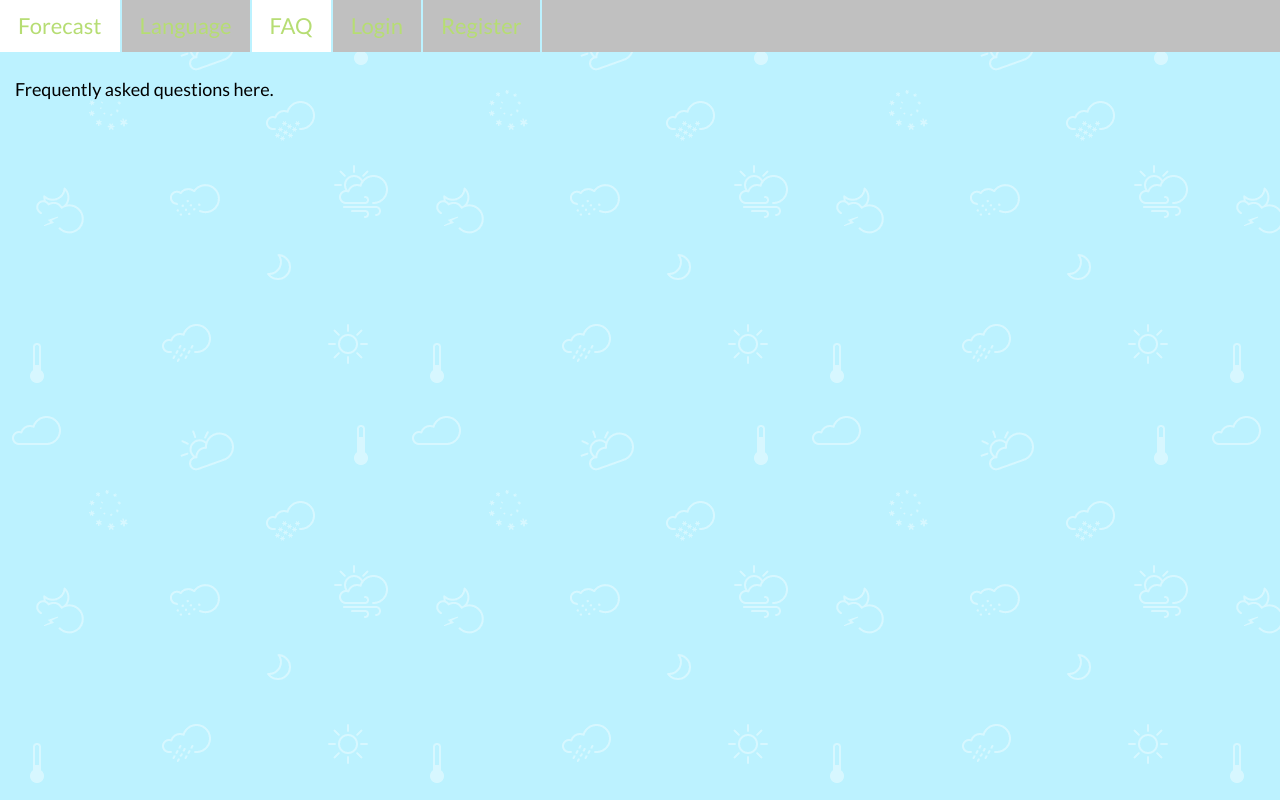
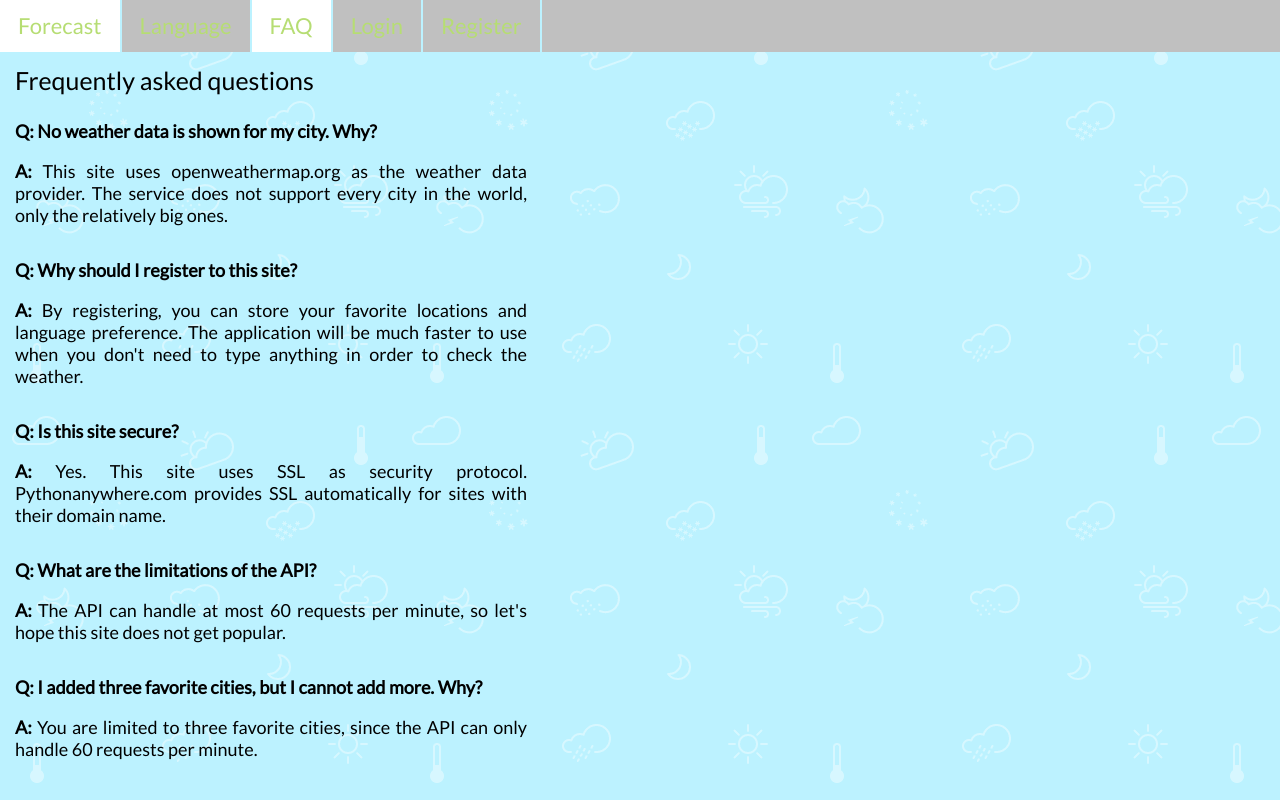
Before and after one commit to dsaxen/weatherApp, a Django app: page /faq in a window 1280 px wide. Run offline with Django 3.2, Linux system fonts and the light colour scheme; some libraries are stand-ins or nearby versions.

Commit message:
Update faq.html

```diff
--- a/indes17/templates/faq.html
+++ b/indes17/templates/faq.html
@@ -1,6 +1,16 @@
 {% extends "base.html" %}
 {% block content %}
-<div class="container">
-    <p>Frequently asked questions here. </p>
+<div class="container4">
+    <h3>Frequently asked questions</h3>
+    <p><b>Q: No weather data is shown for my city. Why?</b></p>
+    <p class="answer"><b>A:</b> This site uses openweathermap.org as the weather data provider. The service does not support every city in the world, only the relatively big ones.</p>
+    <p><b>Q: Why should I register to this site?</b></p>
+    <p class="answer"><b>A:</b> By registering, you can store your favorite locations and language preference. The application will be much faster to use when you don't need to type anything in order to check the weather.</p>
+    <p><b>Q: Is this site secure?</b></p>
+    <p class="answer"><b>A:</b> Yes. This site uses SSL as security protocol. Pythonanywhere.com provides SSL automatically for sites with their domain name.</p>
+    <p><b>Q: What are the limitations of the API?</b></p>
+    <p class="answer"><b>A:</b> The API can handle at most 60 requests per minute, so let's hope this site does not get popular.</p>
+    <p><b>Q: I added three favorite cities, but I cannot add more. Why?</b></p>
+    <p class="answer"><b>A:</b> You are limited to three favorite cities, since the API can only handle 60 requests per minute.</p>
 </div>
 {% endblock %}
```
